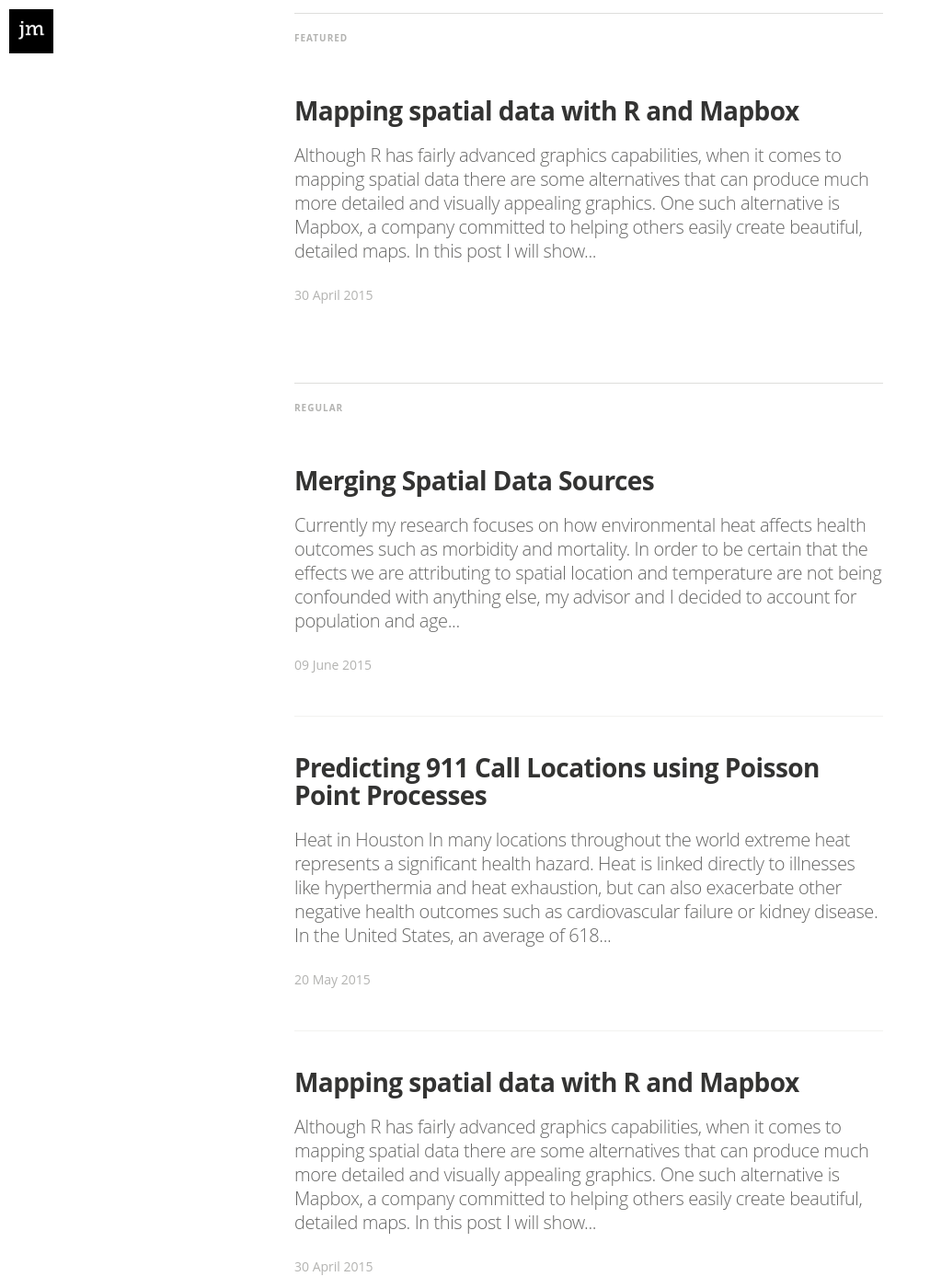
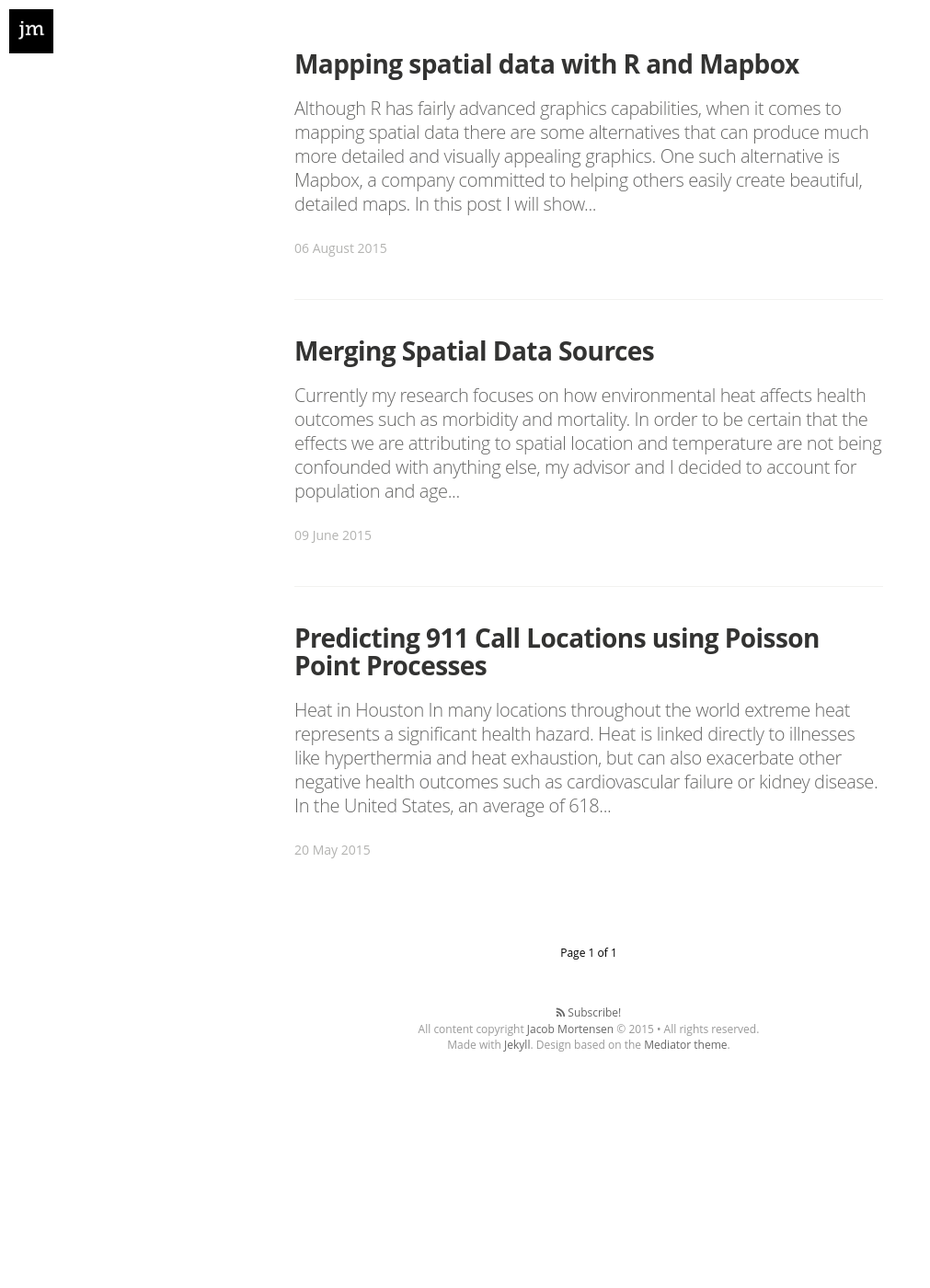
Before and after one commit to jwmortensen/jwmortensen.github.io, a Jekyll site: the page built from index.html, in a window 1280 px wide and 1400 px high, scrolled down 697 px. Shown: the whole window at 92% size, without its empty margins (0-1011 px from the left). Built offline with Jekyll 4.4.1, drawn with Linux system fonts in a browser that asks for light colours; nearby versions of some CDN libraries; some web fonts are replaced; Markdown is read by kramdown in place of the engine named in the settings; the list of posts is cut into pages by our own code; after the commit the page ends 1890 px from its top, so only the background shows below that.

Commit message:
Fixing hyperlinks

```diff
--- a/_posts/2015-08-06-mapping-spatial-data-in-mapbox.markdown
+++ b/_posts/2015-08-06-mapping-spatial-data-in-mapbox.markdown
@@ -1,14 +1,14 @@
 ---
 layout: post
 title: "Mapping spatial data with R and Mapbox"
-date: 2015-04-30
+date: 2015-08-06
 categories: statistics
-tags: [featured, mapbox, qgis, mapping, R]
+tags: [mapbox, mapping, R]
 ---
 Although R has fairly advanced graphics capabilities, when it comes to mapping
 spatial data there are some alternatives that can produce much more detailed
-and visually appealing graphics. One such alternative is [Mapbox][1], a company
-committed to helping others easily create beautiful, detailed maps.
+and visually appealing graphics. One such alternative is [Mapbox](https://www.mapbox.com/ "Mapbox"),
+a company committed to helping others easily create beautiful, detailed maps.
 In this post I will show how to convert point data to a shapefile in R, and then
 demonstrate how to style and map it using Mapbox.
 
```
